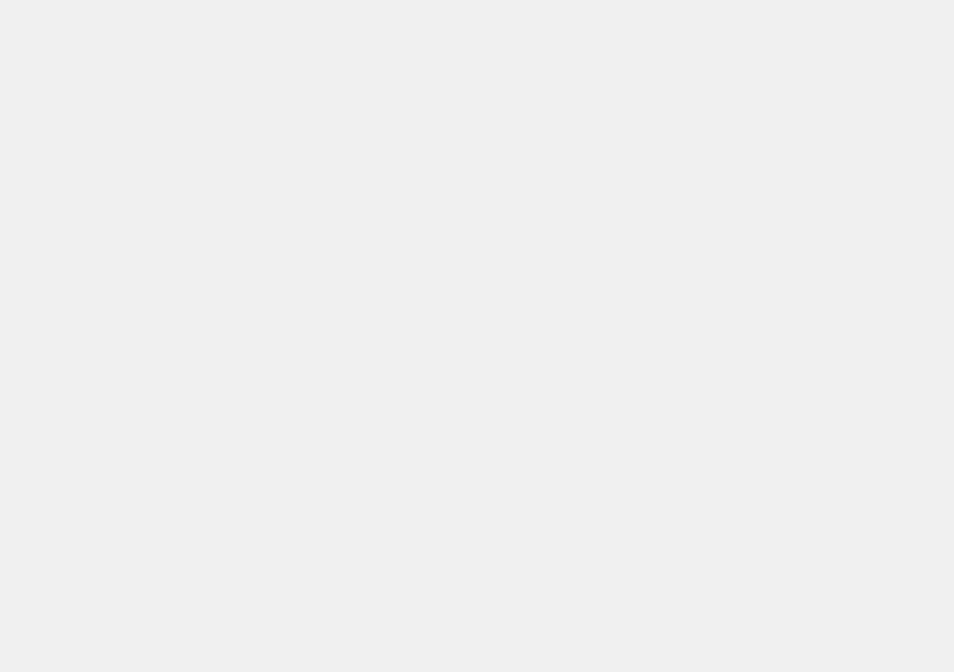
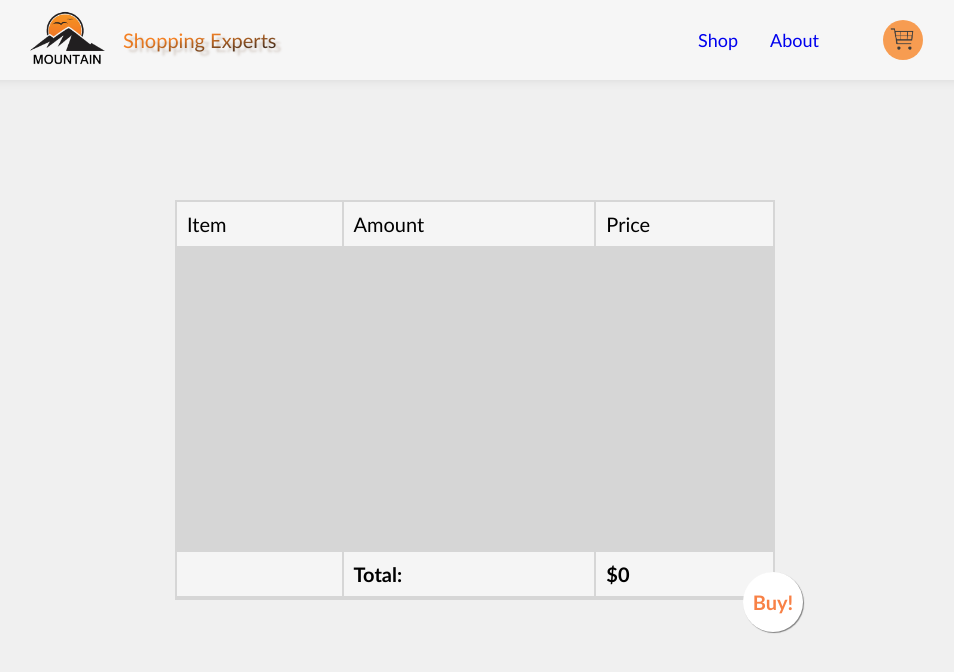
Before and after one commit to sebada001/shopping-cart, a React (Create React App) app: page /checkout in a window 1280 px wide. Before the commit this address had no page. Shown: the top 672 px of the page, without its empty margins (165-1119 px from the left). Built offline with nearby package versions, Linux system fonts and the light colour scheme.

Commit message:
Fix router, create About and Checkout pages

```diff
--- a/src/RouteSwitch.js
+++ b/src/RouteSwitch.js
@@ -1,13 +1,38 @@
 import { BrowserRouter, Routes, Route } from "react-router-dom";
-import App from "./modules/App";
 import About from "./modules/About";
+import ShoppingArea from "./modules/ShoppingArea";
+import Header from "./modules/Header";
+import Checkout from "./modules/Checkout";
 
-const RouteSwitch = () => {
+const RouteSwitch = (props) => {
+  const {
+    totalPrice,
+    shoppingList,
+    increaseTotalOfItem,
+    decreaseTotalOfItem,
+    handleTotalPrice,
+  } = props;
   return (
     <BrowserRouter>
+      <Header totalPrice={totalPrice} shoppingList={shoppingList} />
       <Routes>
-        <Route path="/" element={<App />} />
+        <Route
+          path="/"
+          element={
+            <ShoppingArea
+              increaseTotalOfItem={increaseTotalOfItem}
+              decreaseTotalOfItem={decreaseTotalOfItem}
+              handleTotalPrice={handleTotalPrice}
+            />
+          }
+        />
         <Route path="/about" element={<About />} />
+        <Route
+          path="/checkout"
+          element={
+            <Checkout totalPrice={totalPrice} shoppingList={shoppingList} />
+          }
+        />
       </Routes>
     </BrowserRouter>
   );
--- a/src/index.css
+++ b/src/index.css
@@ -3,6 +3,12 @@
     padding: 0;
     box-sizing: border-box;
     list-style: none;
+}
+a{
+    text-decoration: none;
+}
+a:visited{
+    color: #211f20;
 }
 img{
     max-width: 100%;
@@ -160,3 +166,96 @@ header{
 .top1{
     border-bottom: 1px solid rgb(214, 214, 214);
 }
+#about-container{
+    height: 100vh;
+    width: 100%;
+    display:flex;
+    align-items: center;
+    justify-content: center;
+}
+#about-area{
+    max-width: 600px;
+    min-height: 300px;
+    display: flex;
+    gap: 30px;
+    padding: 16px;
+    background-color: rgba(232, 232, 232, 0.46);
+    box-shadow: 3px 3px 3px grey;
+}
+.title-about-area{
+    margin: 1rem;
+    background: linear-gradient(to bottom right, #f48124 20%, #211f20);
+    color: transparent;
+    background-clip: text;
+    font-weight: 200;
+    text-shadow: #63391719 5px 4px 2.5px;
+    font-size: 26px;
+    border-left: 3px rgb(255, 255, 255) solid;
+    border-top: 3px white solid;
+    padding-left: 9px;
+    padding-top: 9px;
+}
+#react-text{
+    color:#31d2ff;
+    /* background: rgb(255, 255, 255); */
+    border-radius: 5px;
+    padding-right: 3px;
+}
+.description-about-area{
+    color: #211f20;
+    background-color: rgb(245, 245, 245);
+    margin: 16px;
+    padding: 16px;
+    font-size: 20px;
+}
+
+#checkout-container{
+    display: flex;
+    height: 100vh;
+    width: 100%;
+    align-items: center;
+    justify-content: center;
+    font-size: 20px;
+}
+#table-container{
+    background-color: rgb(214, 214, 214);
+    width: 600px;
+    min-height: 400px;
+}
+#table-head{
+    background-color: whitesmoke;
+}
+#table-body{
+    background-color: antiquewhite;
+
+}
+#table-body > tr > td, #table-head > tr > td, #table-foot > tr > td{
+    padding: 10px;
+}
+#table-foot{
+    background-color: whitesmoke;
+}
+#table-foot > tr > td{
+    font-weight: 600;
+}
+.total-checkout{
+    position: relative;
+}
+.total-checkout::after{
+    content:"Buy!";
+    display: flex;
+    background: rgb(255, 255, 255);
+    color: rgb(248, 129, 70);
+    border-radius: 50%;
+    position: absolute;
+    width: 60px;
+    height: 60px;
+    right: -30px;
+    top: 20px;
+    align-items: center;
+    justify-content: center;
+    box-shadow: 1px 1px 1px grey;
+}
+.total-checkout:hover:after{
+    cursor: pointer;
+}
--- a/src/index.js
+++ b/src/index.js
@@ -1,11 +1,11 @@
 import React from "react";
 import ReactDOM from "react-dom/client";
-import RouteSwitch from "./RouteSwitch";
+import App from "./modules/App";
 import "./index.css";
 
 const root = ReactDOM.createRoot(document.getElementById("root"));
 root.render(
   <React.StrictMode>
-    <RouteSwitch />
+    <App />
   </React.StrictMode>
 );
--- a/src/modules/About.js
+++ b/src/modules/About.js
@@ -1,10 +1,21 @@
-import Header from "./Header";
-
 function About() {
   return (
-    <div>
-      <Header />
-      <p>hello</p>
+    <div id="about-container">
+      <div id="about-area">
+        <div className="title-about-area">
+          <h4>
+            Shopping Cart <span id="react-text"> React</span> Project
+          </h4>
+        </div>
+        <div className="description-about-area">
+          <p>
+            Shopping Cart project created with React Framework, React Router.
+            Changing number of items instantly updates the cart. Hover over cart
+            at the top right of the screen to see the total. Click on it for
+            check-out screen. No payment gateway API was installed.
+          </p>
+        </div>
+      </div>
     </div>
   );
 }
--- a/src/modules/App.js
+++ b/src/modules/App.js
@@ -1,6 +1,5 @@
-import ShoppingArea from "./ShoppingArea";
-import Header from "./Header";
 import { useState } from "react";
+import RouteSwitch from "../RouteSwitch";
 
 function App() {
   const [totalPrice, setTotalPrice] = useState(0);
@@ -62,13 +61,12 @@ function App() {
   };
   return (
     <div className="App">
-      <Header totalPrice={totalPrice} shoppingList={shoppingList} />
-      <ShoppingArea
-        handleTotalPrice={handleTotalPrice}
+      <RouteSwitch
+        totalPrice={totalPrice}
+        shoppingList={shoppingList}
         increaseTotalOfItem={increaseTotalOfItem}
         decreaseTotalOfItem={decreaseTotalOfItem}
-        shoppingList={shoppingList}
-        matcher={matcher}
+        handleTotalPrice={handleTotalPrice}
       />
     </div>
   );
--- /dev/null
+++ b/src/modules/Checkout.js
@@ -0,0 +1,35 @@
+function Checkout(props) {
+  const { shoppingList, totalPrice } = props;
+  return (
+    <div id="checkout-container">
+      <table id="table-container">
+        <thead id="table-head">
+          <tr>
+            <td>Item</td>
+            <td>Amount</td>
+            <td>Price</td>
+          </tr>
+        </thead>
+        <tbody id="table-body">
+          {shoppingList
+            .filter((item) => item.amount > 0)
+            .map(({ name, price, amount }, index) => (
+              <tr key={index + 6}>
+                <td>{name}</td>
+                <td>{amount}</td>
+                <td>{price}</td>
+              </tr>
+            ))}
+        </tbody>
+        <tfoot id="table-foot">
+          <tr>
+            <td></td>
+            <td>Total:</td>
+            <td className="total-checkout">${totalPrice}</td>
+          </tr>
+        </tfoot>
+      </table>
+    </div>
+  );
+}
+export default Checkout;
--- /dev/null
+++ b/src/modules/Footer.js
@@ -0,0 +1,4 @@
+function Footer() {
+  return <div>Footer</div>;
+}
+export default Footer;
--- a/src/modules/Header.js
+++ b/src/modules/Header.js
@@ -1,5 +1,6 @@
 import Cart from "../img/cart.png";
 import Logo from "../img/logo.png";
+import { Link } from "react-router-dom";
 
 function Header(props) {
   const { shoppingList, totalPrice } = props;
@@ -22,6 +23,10 @@ function Header(props) {
       top: rect.top + window.scrollY,
     };
   }
+  function toCheckout() {
+    const link = document.querySelector("#to-checkout");
+    link.click();
+  }
   return (
     <header>
       <div className="left">
@@ -30,15 +35,20 @@ function Header(props) {
       </div>
       <div className="right">
         <ul>
-          <li>Shop</li>
-          <li>About</li>
+          <li>
+            <Link to="/">Shop</Link>
+          </li>
+          <li>
+            <Link to="/about">About</Link>
+          </li>
         </ul>
         <div
           className="shopping-cart"
           onMouseEnter={showCart}
           onMouseLeave={hideCart}
         >
-          <img src={Cart} alt="icon of a cart"></img>
+          <Link to="/checkout" id="to-checkout"></Link>
+          <img src={Cart} alt="icon of a cart" onClick={toCheckout}></img>
         </div>
         <div
           className="items-in-cart"
```
